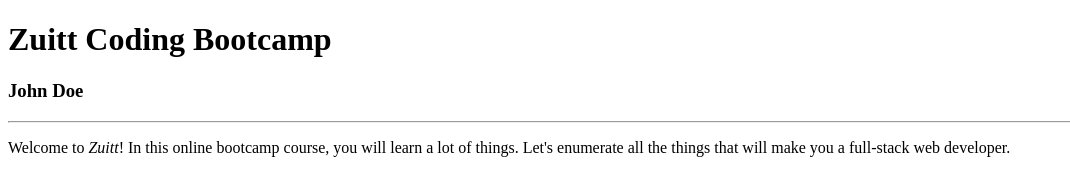
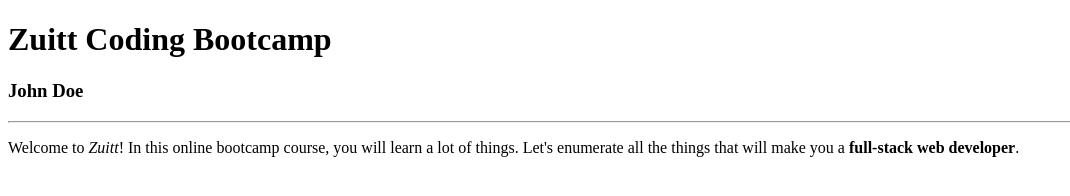
Before and after one commit to jesseca-ac/individual-casanare-jesseca, a plain HTML site: page frontend/s03/discussion/index.html in a window 1280 px wide. Shown: the whole page, without its empty margins (0-1070 px from the left). Drawn offline with Linux system fonts and the light colour scheme.

Commit message:
added strong tags and comments

```diff
--- a/frontend/s03/discussion/index.html
+++ b/frontend/s03/discussion/index.html
@@ -20,6 +20,7 @@
     <!-- "p" tag creates a paragraph text -->
     <!-- Introductory Paragraph -->
     <!-- "em" tag creates emphasis on text (italicized), inline element -->
-    <p>Welcome to <em>Zuitt</em>! In this online bootcamp course, you will learn a lot of things. Let's enumerate all the things that will make you a full-stack web developer.</p>
+    <!-- "strong" creates importance on text (bold) -->
+    <p>Welcome to <em>Zuitt</em>! In this online bootcamp course, you will learn a lot of things. Let's enumerate all the things that will make you a <strong>full-stack web developer</strong>.</p>
 </body>
 </html>
```
